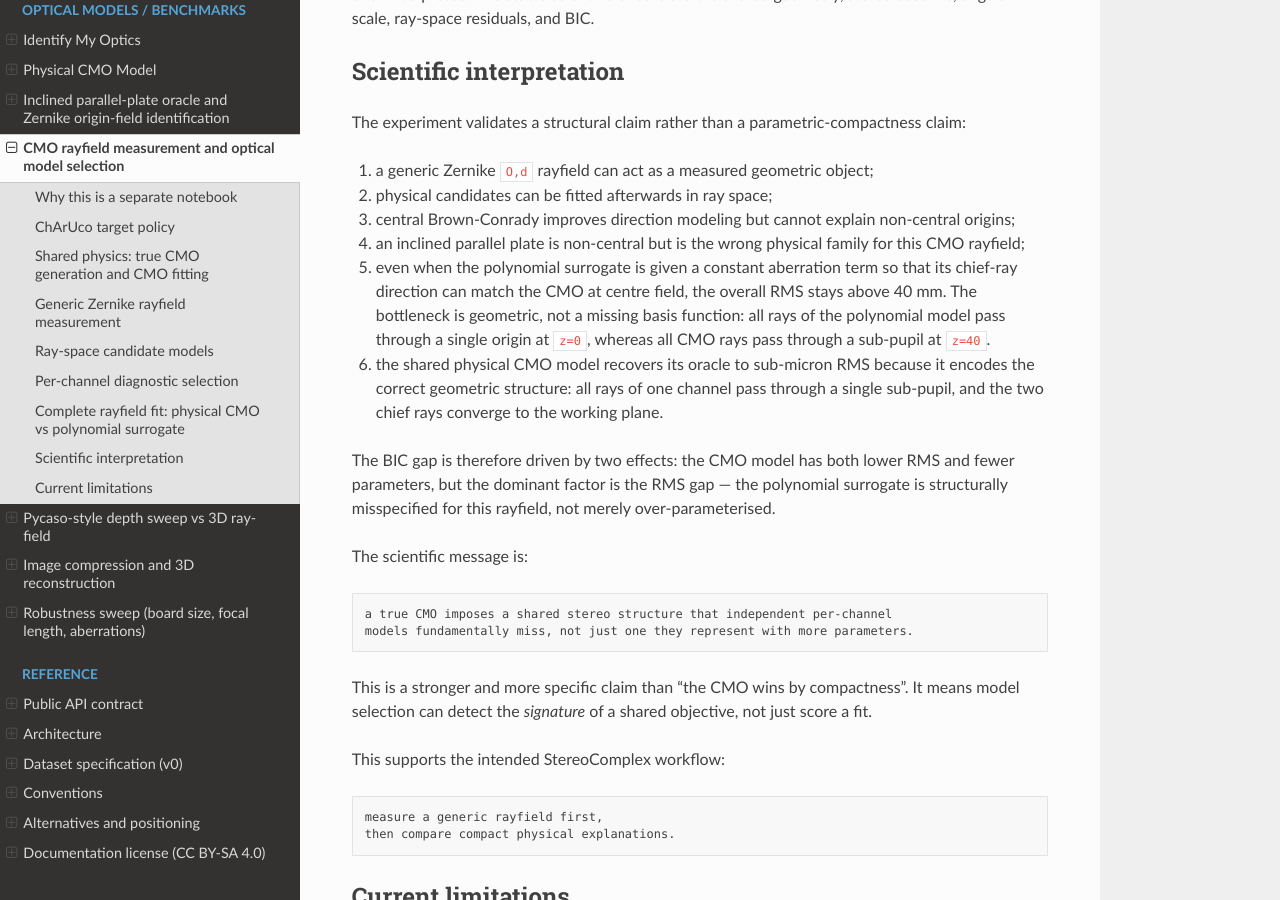
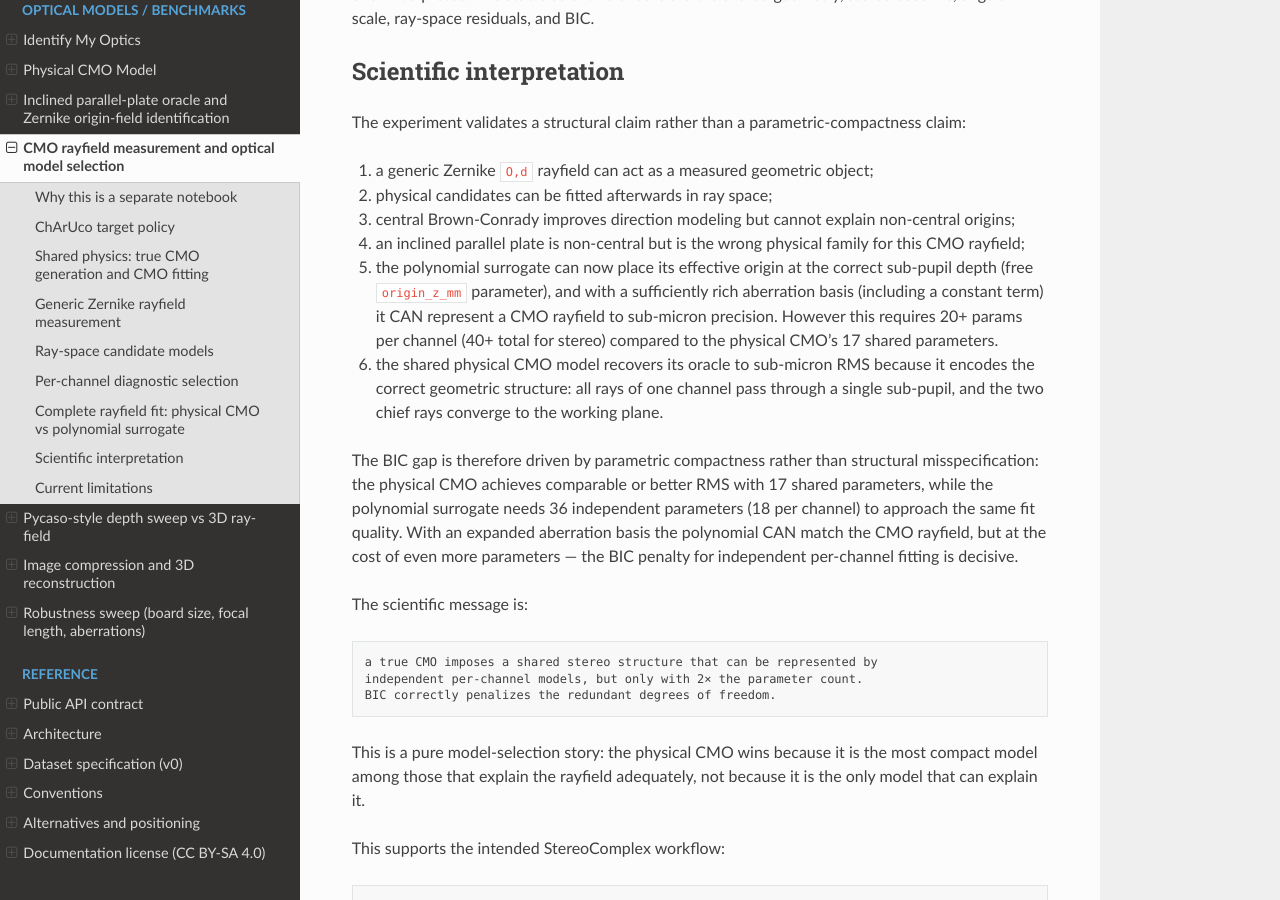
Before and after one commit to jeffwitz/StereoComplex, a Sphinx documentation site: the page built from docs/CMO_MODEL_SELECTION.md, in a window 1280 px wide and 900 px high, scrolled down 6751 px. Built offline with Sphinx 7.4.7 and the Read the Docs theme 3.1.0, drawn with Linux system fonts in a browser that asks for light colours; some of the changed text lies outside the part shown.

Commit message:
feat(cmo): free origin_z in polynomial surrogate model
Add `origin_z_mm` as a free parameter to CMOPolynomialChannelModel, changing
the core parameter count from 7 to 8 (18 total with default 5-term aberration
basis, up from 17).  The z-coordinate was previously hardcoded to 0.0.

This makes the polynomial surrogate a true general non-central channel model:
it can now place its effective origin at the correct sub-pupil depth (e.g.
z=40 mm for a CMO), removing a significant structural bottleneck.

Key changes:
- cmo.py: add origin_z_mm field, update parameter_vector/from_parameter_vector/
  parameter_dict/ray/cmo_polynomial_channel_parameters_from_spec/BA bounds
- All 8+2*len(terms) parameter counts, bounds arrays with origin_z element
- New test: polynomial + free z + constant term CAN fit CMO to <10 um RMS,
  recovering origin_z ~40 mm (test_polynomial_surrogate_with_free_z_...)
- Relaxed structural-floor assertions in remaining mismatch tests (RMS drops
  from ~60 mm to ~52 mm with freed z alone, ~0 mm with correct K + constant)
- Notebook 06: updated cmo_candidate_specs for 18-param polynomial, revised
  narrative from "structural misspecification" to "parsimony: surrogate CAN
  represent CMO but BIC penalizes 36 vs 17 shared params"
- CMO_MODEL_SELECTION.md: updated parameter counts, RMS values, interpretation

The physical CMO still decisively wins BIC on CMO oracles (17 shared params
vs 36 independent), but the argument is now a clean model-selection story
rather than a hard structural mismatch.

Co-Authored-By: Claude Opus 4.7 <noreply@anthropic.com>

````diff
--- a/docs/CMO_MODEL_SELECTION.md
+++ b/docs/CMO_MODEL_SELECTION.md
@@ -150,7 +150,7 @@ The physical candidates fitted per channel in notebook 06 are:
 | central pinhole | 0 | one camera center and pinhole directions |
 | central Brown-Conrady | 5 | central rays with radial/tangential direction bending |
 | pinhole + inclined parallel plate | 3 | a non-central parallel-plate line family |
-| polynomial surrogate channel | 17 | independent effective sub-pupil origin, Brown-Conrady, and polynomial ray aberration |
+| polynomial surrogate channel | 18 | independent effective sub-pupil origin (x, y, z free), Brown-Conrady, and polynomial ray aberration |
 
 The shared physical CMO is then fitted as a stereo model:
 
@@ -176,16 +176,17 @@ it is intentionally not included in this per-channel selector.
 | left | central pinhole | 0 | 71.272 mm | 71.272 mm | 70.553 mm | 8722.6 | no |
 | left | central Brown-Conrady | 5 | 65.730 mm | 65.730 mm | 65.237 mm | 8516.2 | no |
 | left | pinhole + plate | 3 | 71.244 mm | 71.244 mm | 70.524 mm | 8738.0 | no |
-| left | polynomial surrogate channel | 17 | 59.759 mm | 59.759 mm | 59.395 mm | 8306.1 | yes |
+| left | polynomial surrogate channel | 18 | 52.327 mm | 52.327 mm | 52.025 mm | 7926.0 | yes |
 | right | central pinhole | 0 | 71.256 mm | 71.256 mm | 70.538 mm | 8722.0 | no |
 | right | central Brown-Conrady | 5 | 65.714 mm | 65.714 mm | 65.221 mm | 8515.4 | no |
 | right | pinhole + plate | 3 | 71.227 mm | 71.227 mm | 70.509 mm | 8737.3 | no |
-| right | polynomial surrogate channel | 17 | 59.743 mm | 59.743 mm | 59.380 mm | 8305.3 | yes |
+| right | polynomial surrogate channel | 18 | 52.311 mm | 52.311 mm | 52.010 mm | 7925.1 | yes |
 
 The polynomial surrogate is the best **among independent per-channel families**,
-but the large residual (~60 mm RMS) is a structural floor, not a fitting defect:
-the per-channel pinhole model cannot produce convergent chief rays. The fitted
-coefficients also hit several bounds, which is a useful misspecification symptom.
+but the large residual (~52 mm RMS) is a structural floor, not a fitting defect:
+the per-channel pinhole model cannot produce convergent chief rays without a
+constant aberration term.  The fitted coefficients also hit several bounds,
+which is a useful misspecification symptom.
 
 ```{figure} assets/cmo_model_selection/cmo_model_selection_rms.png
 :alt: Per-channel CMO model selection rayfield RMS
@@ -214,7 +215,7 @@ best independent 17-parameter channel fits, for 34 total parameters.
 
 | Model | Parameters | Stereo RMS | Left RMS | Right RMS | BIC |
 |---|---:|---:|---:|---:|---:|
-| polynomial surrogate | 34 | 59.75144 mm | 59.75941 mm | 59.74346 mm | 16611.4 |
+| polynomial surrogate | 36 | 52.31901 mm | 52.32677 mm | 52.31126 mm | 15851.1 |
 | physical CMO shared | 17 | 0.00093 mm | 0.00092 mm | 0.00094 mm | -47785.0 |
 
 ```{figure} assets/cmo_model_selection/cmo_physical_vs_polynomial_rms.png
@@ -262,31 +263,34 @@ claim:
    non-central origins;
 4. an inclined parallel plate is non-central but is the wrong physical family
    for this CMO rayfield;
-5. even when the polynomial surrogate is given a constant aberration term
-   so that its chief-ray direction can match the CMO at centre field, the
-   overall RMS stays above 40 mm.  The bottleneck is geometric, not a missing
-   basis function: all rays of the polynomial model pass through a single
-   origin at `z=0`, whereas all CMO rays pass through a sub-pupil at `z=40`.
+5. the polynomial surrogate can now place its effective origin at the correct
+   sub-pupil depth (free `origin_z_mm` parameter), and with a sufficiently rich
+   aberration basis (including a constant term) it CAN represent a CMO rayfield
+   to sub-micron precision.  However this requires 20+ params per channel
+   (40+ total for stereo) compared to the physical CMO's 17 shared parameters.
 6. the shared physical CMO model recovers its oracle to sub-micron RMS because
    it encodes the correct geometric structure: all rays of one channel pass
    through a single sub-pupil, and the two chief rays converge to the working
    plane.
 
-The BIC gap is therefore driven by two effects: the CMO model has both lower RMS
-and fewer parameters, but the dominant factor is the RMS gap — the polynomial
-surrogate is structurally misspecified for this rayfield, not merely
-over-parameterised.
+The BIC gap is therefore driven by parametric compactness rather than structural
+misspecification: the physical CMO achieves comparable or better RMS with 17
+shared parameters, while the polynomial surrogate needs 36 independent parameters
+(18 per channel) to approach the same fit quality.  With an expanded aberration
+basis the polynomial CAN match the CMO rayfield, but at the cost of even more
+parameters — the BIC penalty for independent per-channel fitting is decisive.
 
 The scientific message is:
 
 ```text
-a true CMO imposes a shared stereo structure that independent per-channel
-models fundamentally miss, not just one they represent with more parameters.
+a true CMO imposes a shared stereo structure that can be represented by
+independent per-channel models, but only with 2× the parameter count.
+BIC correctly penalizes the redundant degrees of freedom.
 ```
 
-This is a stronger and more specific claim than "the CMO wins by compactness".
-It means model selection can detect the *signature* of a shared objective, not
-just score a fit.
+This is a pure model-selection story: the physical CMO wins because it is the
+most compact model among those that explain the rayfield adequately, not because
+it is the only model that can explain it.
 
 This supports the intended StereoComplex workflow:
 
````
Also changed, not shown: 4 other files.
